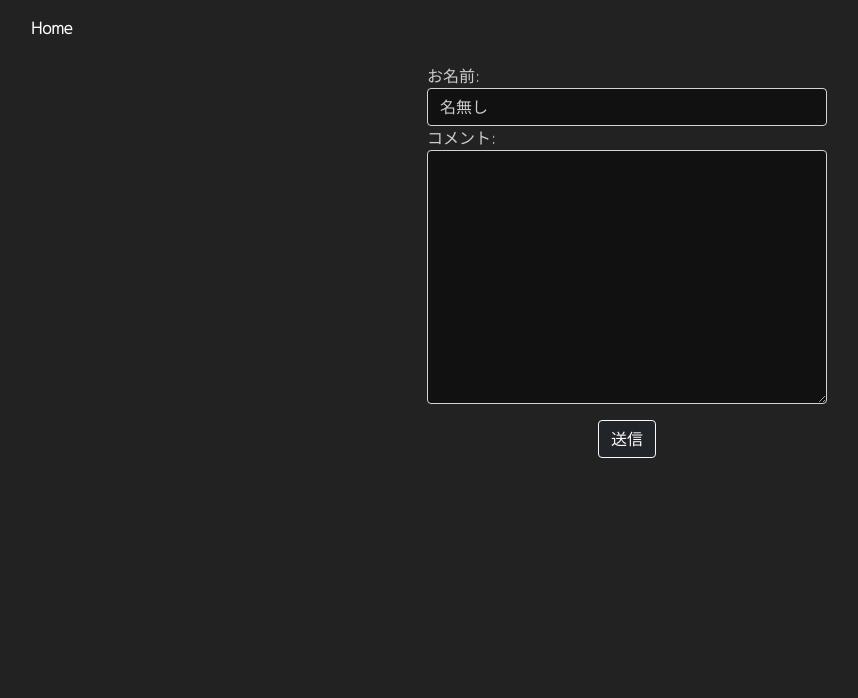
After one commit to Animalyzm/mikoto_project, a Django app: page /app/comment/1 in a window 1280 px wide. The commit adds this page. Shown: the top 698 px of the page, without its empty margins (13-871 px from the left). Run offline with Django 5.2, Linux system fonts and the light colour scheme.

Commit message:
django_blog_3_comment

```diff
--- a/django/blog/app/admin.py
+++ b/django/blog/app/admin.py
@@ -1,8 +1,9 @@
 from django.contrib import admin
 from markdownx.admin import MarkdownxModelAdmin
 
-from .models import Post, Category
+from .models import Post, Category, Comment
 
 
 admin.site.register(Post, MarkdownxModelAdmin)
 admin.site.register(Category)
+admin.site.register(Comment)
--- /dev/null
+++ b/django/blog/app/forms.py
@@ -0,0 +1,13 @@
+from django import forms
+from .models import Comment
+
+
+class CommentCreateForm(forms.ModelForm):
+    def __init__(self, *args, **kwargs):
+        super().__init__(*args, **kwargs)
+        for field in self.fields.values():
+            field.widget.attrs['class'] = 'form-control'  # CSS 調整
+
+    class Meta:
+        model = Comment
+        fields = ('name', 'comment')
--- a/django/blog/app/models.py
+++ b/django/blog/app/models.py
@@ -25,3 +25,13 @@ class Post(models.Model):
         md = markdown.Markdown(extensions=['extra', 'admonition', 'sane_lists', 'toc'])
         html = md.convert(self.content)
         return html
+
+
+class Comment(models.Model):
+    name = models.CharField('お名前', max_length=32, default='名無し')
+    comment = models.TextField('コメント', max_length=512)
+    post = models.ForeignKey(Post, verbose_name='紐づく記事', on_delete=models.CASCADE)
+    created_at = models.DateTimeField('作成日', auto_now_add=True)
+
+    def __str__(self):
+        return self.comment[:10]
--- a/django/blog/app/urls.py
+++ b/django/blog/app/urls.py
@@ -9,4 +9,5 @@ urlpatterns = [
     path('', views.IndexView.as_view(), name='index'),
     path('detail/<int:pk>/', views.DetailView.as_view(), name='detail'),
     path('category/<int:category_pk>/', views.CategoryView.as_view(), name='category'),
+    path('comment/<int:post_pk>', views.CommentView.as_view(), name='comment'),
 ]
--- a/django/blog/app/views.py
+++ b/django/blog/app/views.py
@@ -1,6 +1,8 @@
+from django.shortcuts import get_object_or_404, redirect
 from django.views import generic
 
-from .models import Post
+from .forms import CommentCreateForm
+from .models import Post, Comment
 
 
 class IndexView(generic.ListView):
@@ -20,3 +22,15 @@ class DetailView(generic.DetailView):
 
 class CategoryView(generic.ListView):
     model = Post
+
+
+class CommentView(generic.CreateView):
+    model = Comment
+    form_class = CommentCreateForm
+
+    def form_valid(self, form):
+        post_pk = self.kwargs['post_pk']
+        comment = form.save(commit=False)
+        comment.post = get_object_or_404(Post, pk=post_pk)
+        comment.save()  # DBに保存
+        return redirect('app:detail', pk=post_pk)
--- a/django/blog/static/app/style.css
+++ b/django/blog/static/app/style.css
@@ -25,6 +25,15 @@ a:visited {
 a:hover {
   color: lightgreen;
 }
+/* コメント入力時 */
+#id_comment {
+  background-color: #111;
+  color: #ccc;
+}
+#id_name {
+  background-color: #111;
+  color: #ccc;
+}
 /* 自作 */
 .bg_fc_dark {
   background-color: #111;
--- /dev/null
+++ b/django/blog/templates/app/comment_form.html
@@ -0,0 +1,12 @@
+{% extends 'app/base.html' %}
+{% block content %}
+<div class="container d-flex justify-content-center">
+  <form action="" method="POST" style="margin-top: 4rem; width: 25rem;">
+    {% csrf_token %}
+    {{ form }}
+    <span class="d-flex justify-content-center mt-3">
+      <button type="submit" class="btn  btn-dark border-light">送信</button>
+    </span>
+  </form>
+</div>
+{% endblock %}
```
Also changed, not shown: django/blog/templates/app/post_detail.html (+8 -0 lines).
